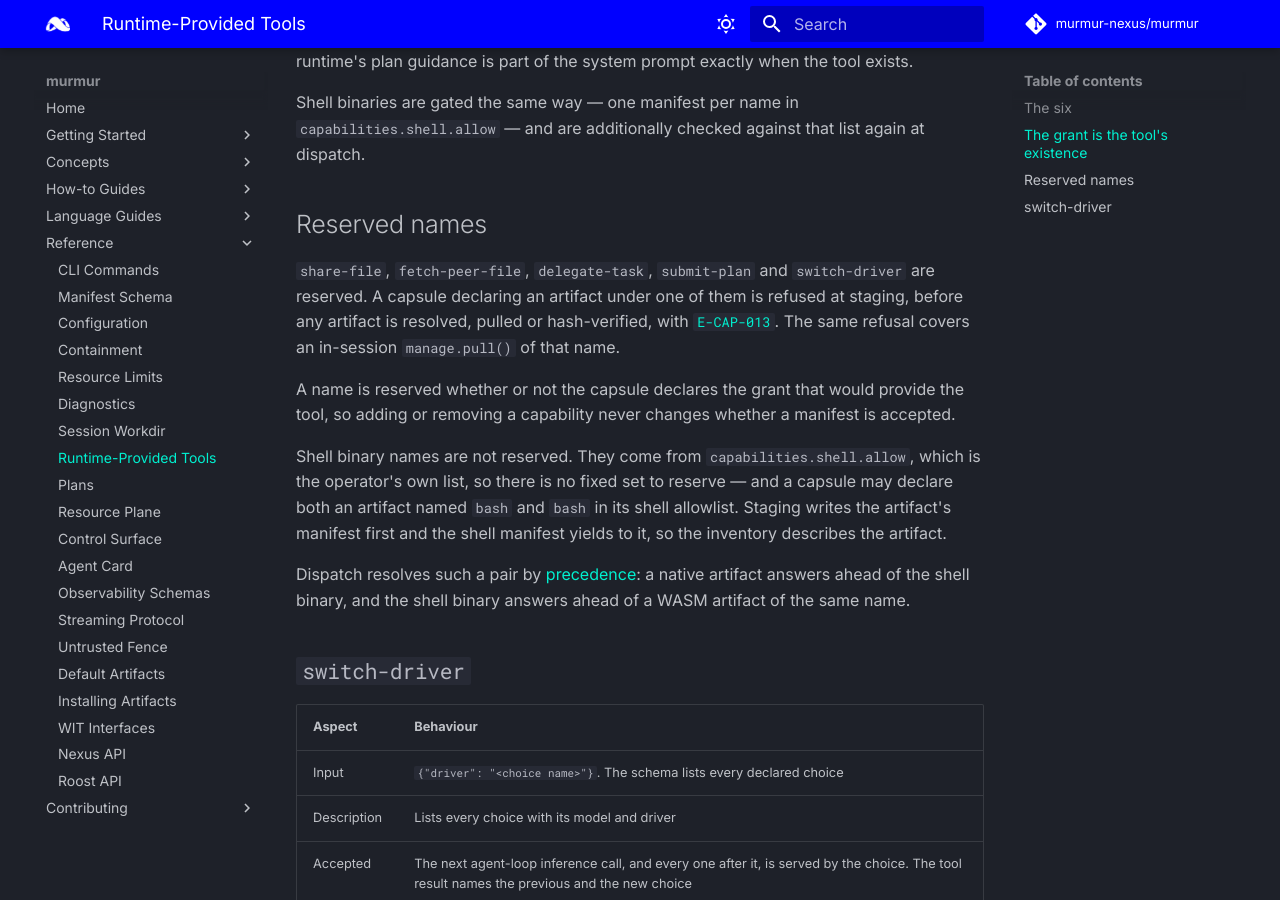
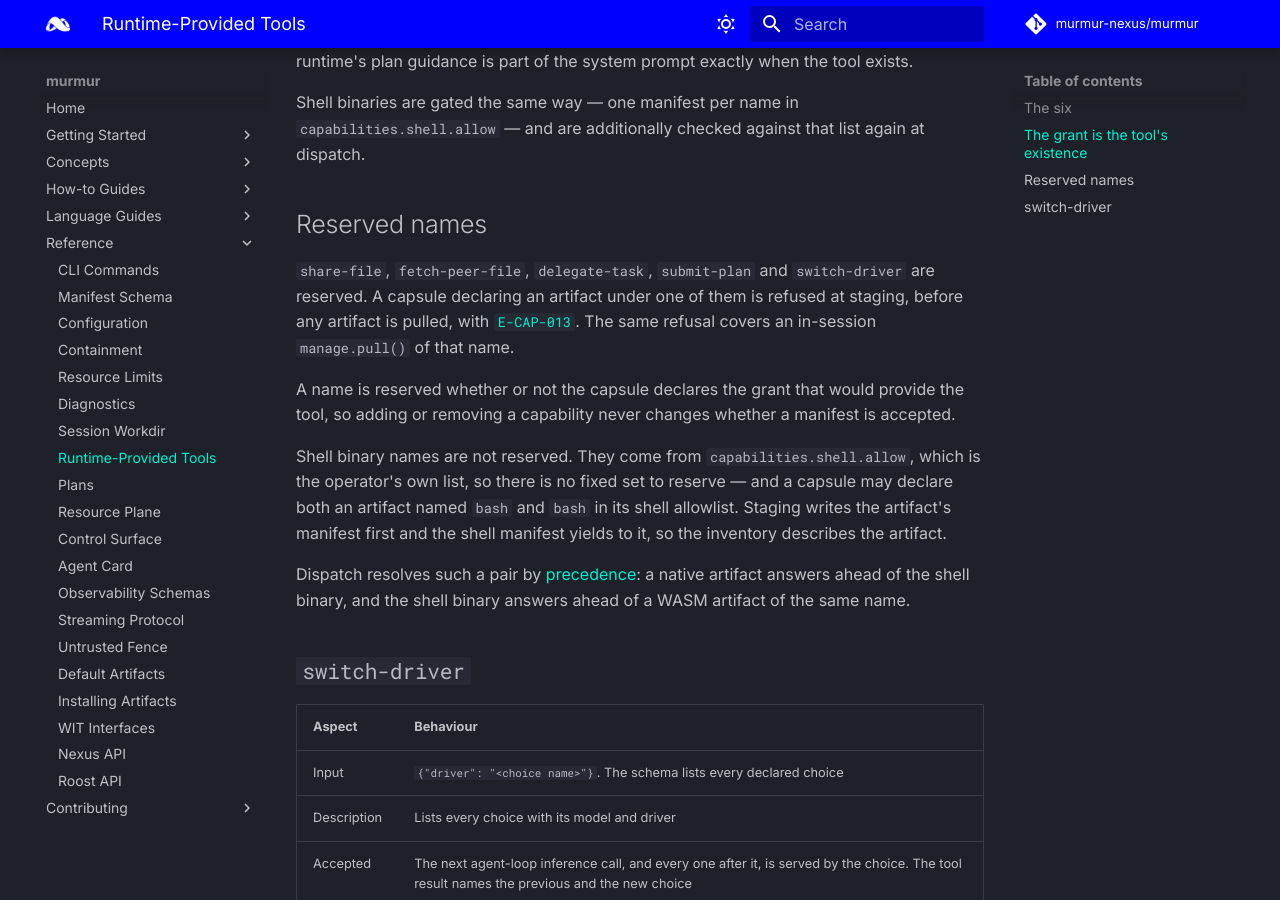
Before and after one commit to murmur-nexus/murmur, an MkDocs documentation site: the page built from docs/content/reference/runtime-provided-tools.md, in a window 1280 px wide and 900 px high, scrolled down 1508 px. Built offline with MkDocs 1.6.1 and Material for MkDocs 9.7.7, drawn with Linux system fonts in a browser that asks for light colours; comment, search, counter and statistics services are not loaded.

```diff
--- a/docs/content/reference/runtime-provided-tools.md
+++ b/docs/content/reference/runtime-provided-tools.md
@@ -50,9 +50,9 @@ are additionally checked against that list again at dispatch.
 
 ## Reserved names
 
-`share-file`, `fetch-peer-file`, `delegate-task`, `submit-plan` and `switch-driver` are reserved. A capsule declaring
-an artifact under one of them is refused at staging, before any artifact is resolved, pulled or hash-verified,
-with [`E-CAP-013`](diagnostics.md#e-cap-013). The same refusal covers an in-session
+`share-file`, `fetch-peer-file`, `delegate-task`, `submit-plan` and `switch-driver` are reserved.
+A capsule declaring an artifact under one of them is refused at staging, before any artifact is
+pulled, with [`E-CAP-013`](diagnostics.md#e-cap-013). The same refusal covers an in-session
 `manage.pull()` of that name.
 
 A name is reserved whether or not the capsule declares the grant that would provide the tool, so
```
Also changed, not shown: docs/content/concepts/context.md (+3 -2 lines), docs/content/reference/control-surface.md (+5 -3 lines), 2 other files.
